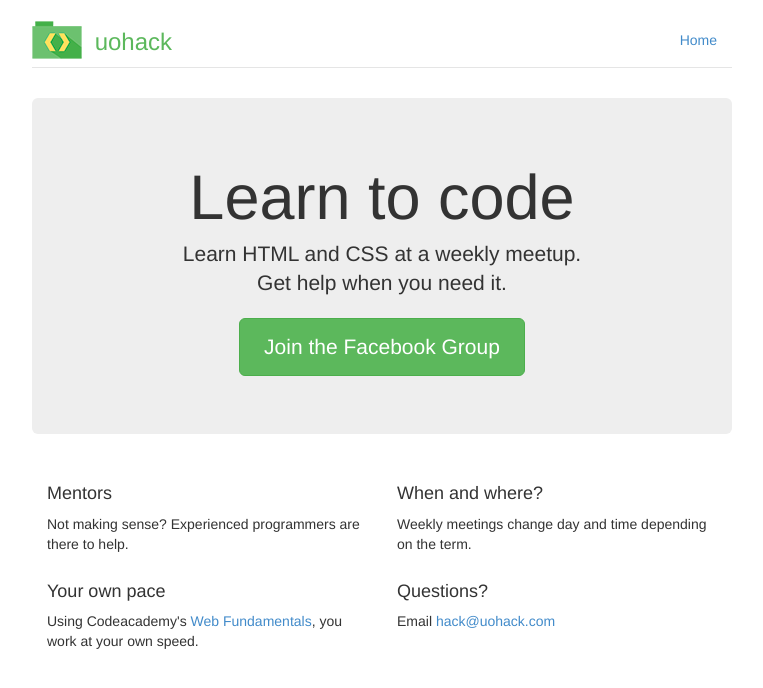
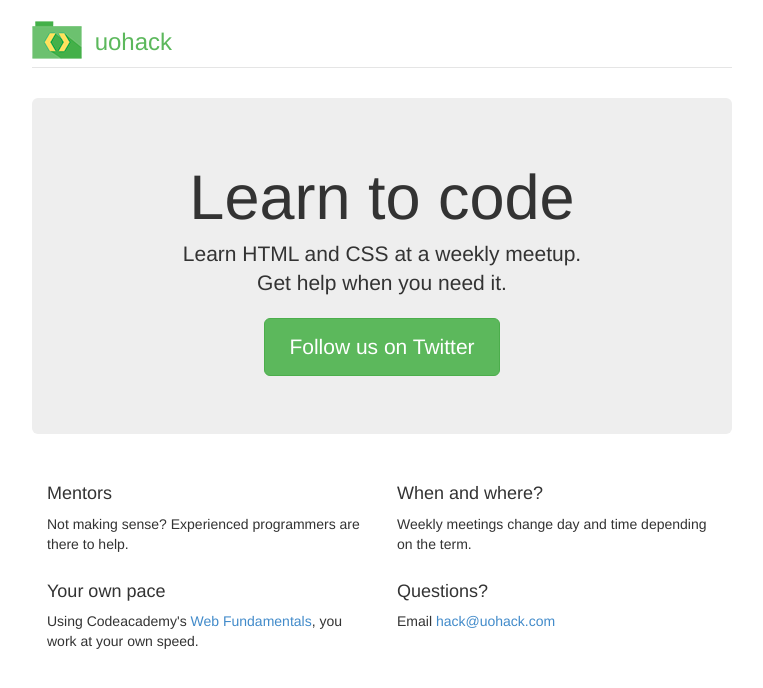
Before and after one commit to uohack/uohack.github.io, a Jekyll site: the page built from index.html, in a window 1280 px wide. Shown: the top 688 px of the page, without its empty margins (258-1021 px from the left). Built offline with Jekyll 4.4.1, drawn with Linux system fonts in a browser that asks for light colours.

Commit message:
simplify header

```diff
--- a/_layouts/default.html
+++ b/_layouts/default.html
@@ -15,9 +15,6 @@
 
     <div class="container">
       <div class="header">
-        <ul class="nav nav-pills pull-right">
-          <li><a href="/">Home</a></li>
-        </ul>
 
           <h3 class="text-muted"><a href="/">
             <img class="logo" src="/images/uohack-small.png"/>
--- a/index.html
+++ b/index.html
@@ -6,7 +6,7 @@ title: uohack
 <div class="jumbotron">
     <h1>Learn to code</h1>
     <p class="lead">Learn HTML and CSS at a weekly meetup.<br>Get help when you need it.</p>
-    <p><a class="btn btn-lg btn-success" href="https://www.facebook.com/groups/576874269016205/">Join the Facebook Group</a></p>
+    <p><a class="btn btn-lg btn-success" href="https://twitter.com/uohack">Follow us on Twitter</a></p>
   </div>
 
   <div class="row marketing">
```
